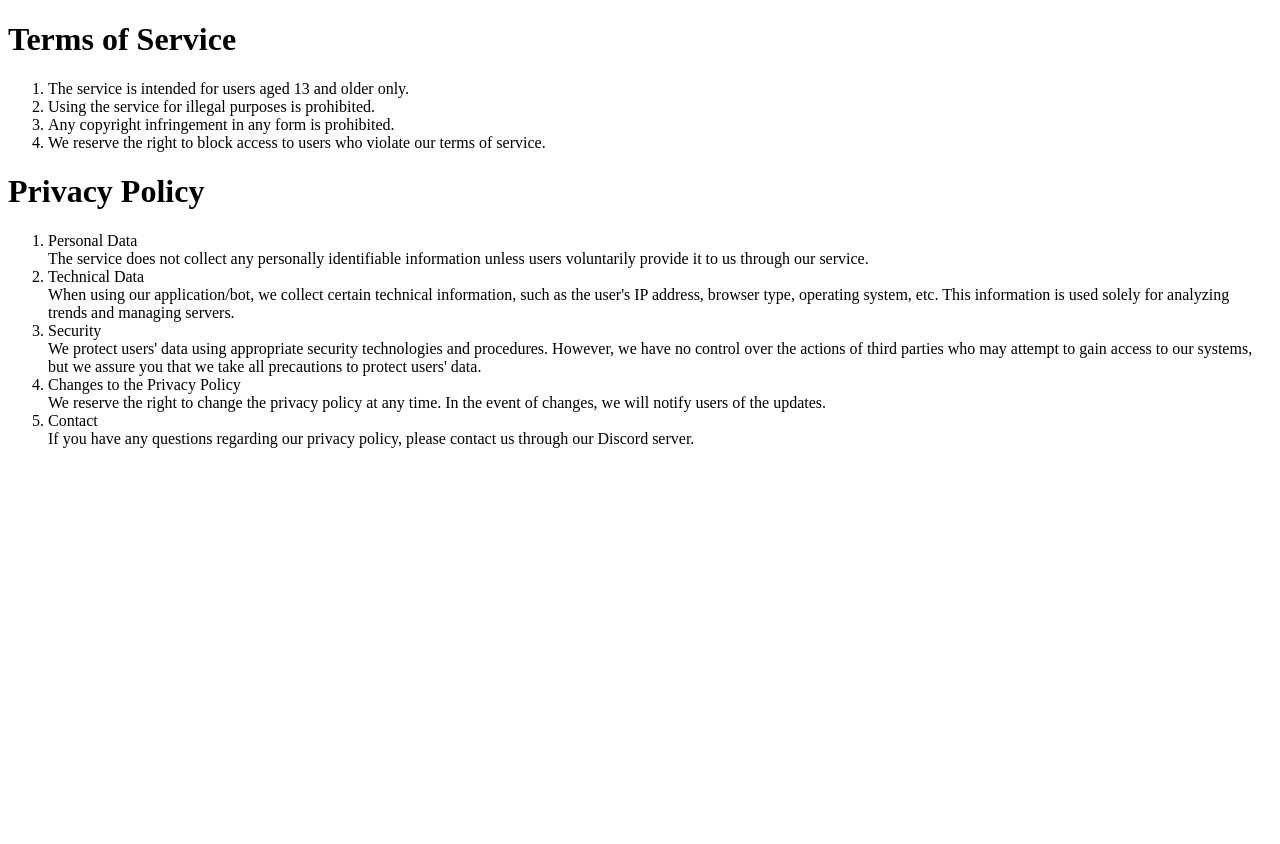
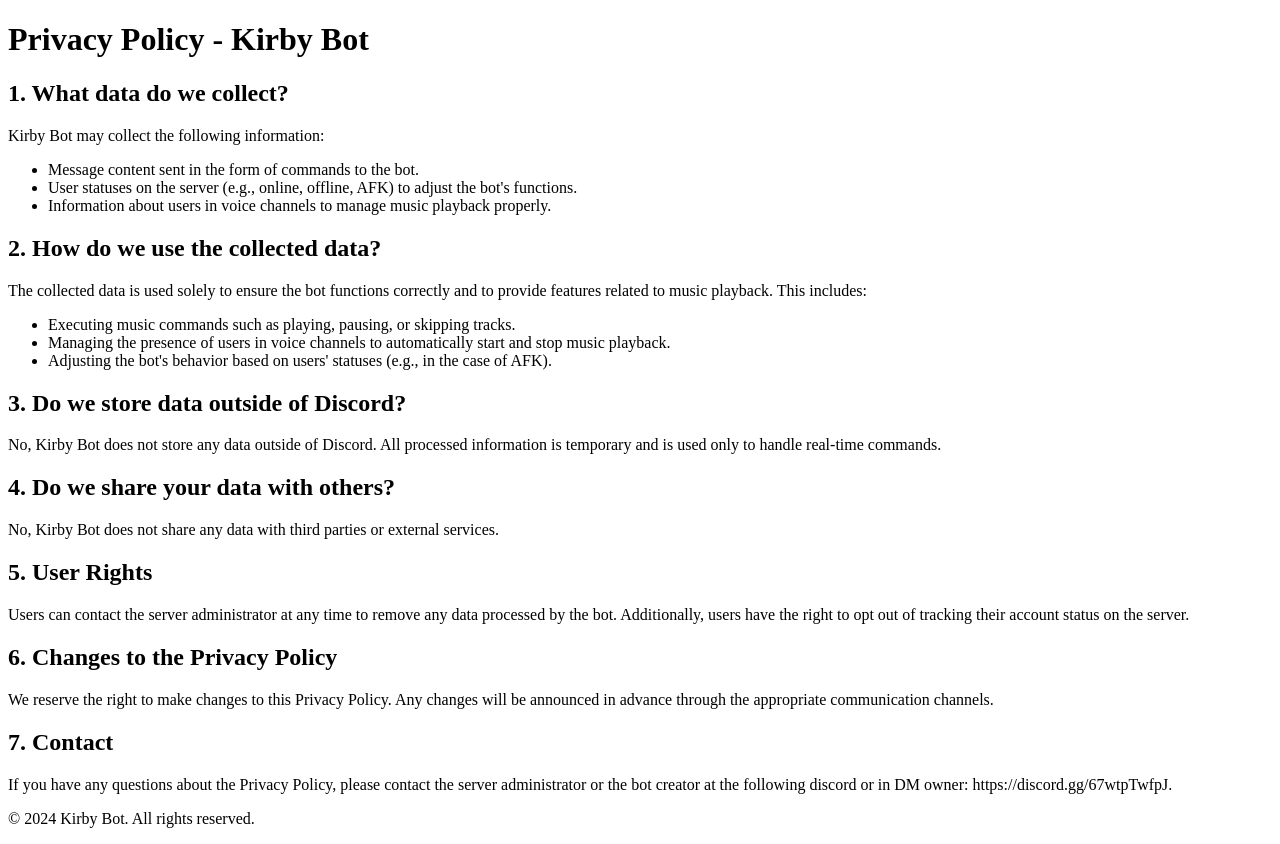
Before and after one commit to MrTechnic94/MrTechnic94.github.io, a plain HTML site: page index.html in a window 1280 px wide. Before the commit the page ends 800 px from the top, so only its background shows below. Drawn offline with Linux system fonts and the light colour scheme.

Commit message:
Update index.html

```diff
--- a/index.html
+++ b/index.html
@@ -1,39 +1,63 @@
 <!DOCTYPE html>
-<html>
-  <head>
-    <title>Privacy Policy and Terms of Service</title>
-  </head>
-  <body>
-    <h1>Terms of Service</h1>
-    <ol>
-      <li>The service is intended for users aged 13 and older only.</li>
-      <li>Using the service for illegal purposes is prohibited.</li>
-      <li>Any copyright infringement in any form is prohibited.</li>
-      <li>We reserve the right to block access to users who violate our terms of service.</li>
-    </ol>
+<html lang="en">
+<head>
+    <meta charset="UTF-8">
+    <meta http-equiv="X-UA-Compatible" content="IE=edge">
+    <meta name="viewport" content="width=device-width, initial-scale=1.0">
+    <title>Privacy Policy - Kirby Bot</title>
+</head>
+<body>
+    <header>
+        <h1>Privacy Policy - Kirby Bot</h1>
+    </header>
 
-    <h1>Privacy Policy</h1>
-    <ol>
-      <li>
-        Personal Data<br />
-        The service does not collect any personally identifiable information unless users voluntarily provide it to us through our service.
-      </li>
-      <li>
-        Technical Data<br />
-        When using our application/bot, we collect certain technical information, such as the user's IP address, browser type, operating system, etc. This information is used solely for analyzing trends and managing servers.
-      </li>
-      <li>
-        Security<br />
-        We protect users' data using appropriate security technologies and procedures. However, we have no control over the actions of third parties who may attempt to gain access to our systems, but we assure you that we take all precautions to protect users' data.
-      </li>
-      <li>
-        Changes to the Privacy Policy<br />
-        We reserve the right to change the privacy policy at any time. In the event of changes, we will notify users of the updates.
-      </li>
-      <li>
-        Contact<br />
-        If you have any questions regarding our privacy policy, please contact us through our Discord server.
-      </li>
-    </ol>
-  </body>
+    <section>
+        <h2>1. What data do we collect?</h2>
+        <p>Kirby Bot may collect the following information:</p>
+        <ul>
+            <li>Message content sent in the form of commands to the bot.</li>
+            <li>User statuses on the server (e.g., online, offline, AFK) to adjust the bot's functions.</li>
+            <li>Information about users in voice channels to manage music playback properly.</li>
+        </ul>
+    </section>
+
+    <section>
+        <h2>2. How do we use the collected data?</h2>
+        <p>The collected data is used solely to ensure the bot functions correctly and to provide features related to music playback. This includes:</p>
+        <ul>
+            <li>Executing music commands such as playing, pausing, or skipping tracks.</li>
+            <li>Managing the presence of users in voice channels to automatically start and stop music playback.</li>
+            <li>Adjusting the bot's behavior based on users' statuses (e.g., in the case of AFK).</li>
+        </ul>
+    </section>
+
+    <section>
+        <h2>3. Do we store data outside of Discord?</h2>
+        <p>No, Kirby Bot does not store any data outside of Discord. All processed information is temporary and is used only to handle real-time commands.</p>
+    </section>
+
+    <section>
+        <h2>4. Do we share your data with others?</h2>
+        <p>No, Kirby Bot does not share any data with third parties or external services.</p>
+    </section>
+
+    <section>
+        <h2>5. User Rights</h2>
+        <p>Users can contact the server administrator at any time to remove any data processed by the bot. Additionally, users have the right to opt out of tracking their account status on the server.</p>
+    </section>
+
+    <section>
+        <h2>6. Changes to the Privacy Policy</h2>
+        <p>We reserve the right to make changes to this Privacy Policy. Any changes will be announced in advance through the appropriate communication channels.</p>
+    </section>
+
+    <section>
+        <h2>7. Contact</h2>
+        <p>If you have any questions about the Privacy Policy, please contact the server administrator or the bot creator at the following discord or in DM owner: https://discord.gg/67wtpTwfpJ.</p>
+    </section>
+
+    <footer>
+        <p>© 2024 Kirby Bot. All rights reserved.</p>
+    </footer>
+</body>
 </html>
```
